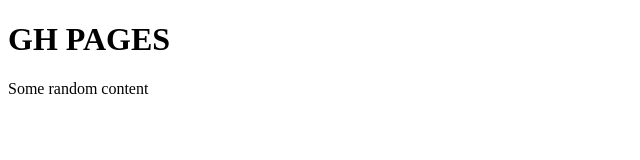
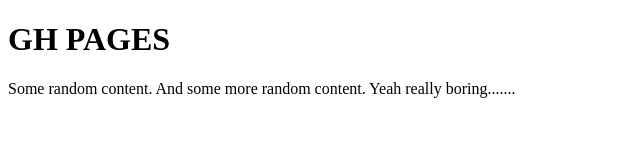
Before and after one commit to samuel-yugeco/pages, a plain HTML site: page index.html in a window 1280 px wide. Shown: the whole page, without its empty margins (0-640 px from the left). Drawn offline with Linux system fonts and the light colour scheme.

Commit message:
edit index.html

```diff
--- a/index.html
+++ b/index.html
@@ -8,6 +8,6 @@
     </head>
     <body>
         <h1>GH PAGES</h1>
-        <p>Some random content</p>
+        <p>Some random content. And some more random content. Yeah really boring.......</p>
     </body>
 </html>
```
